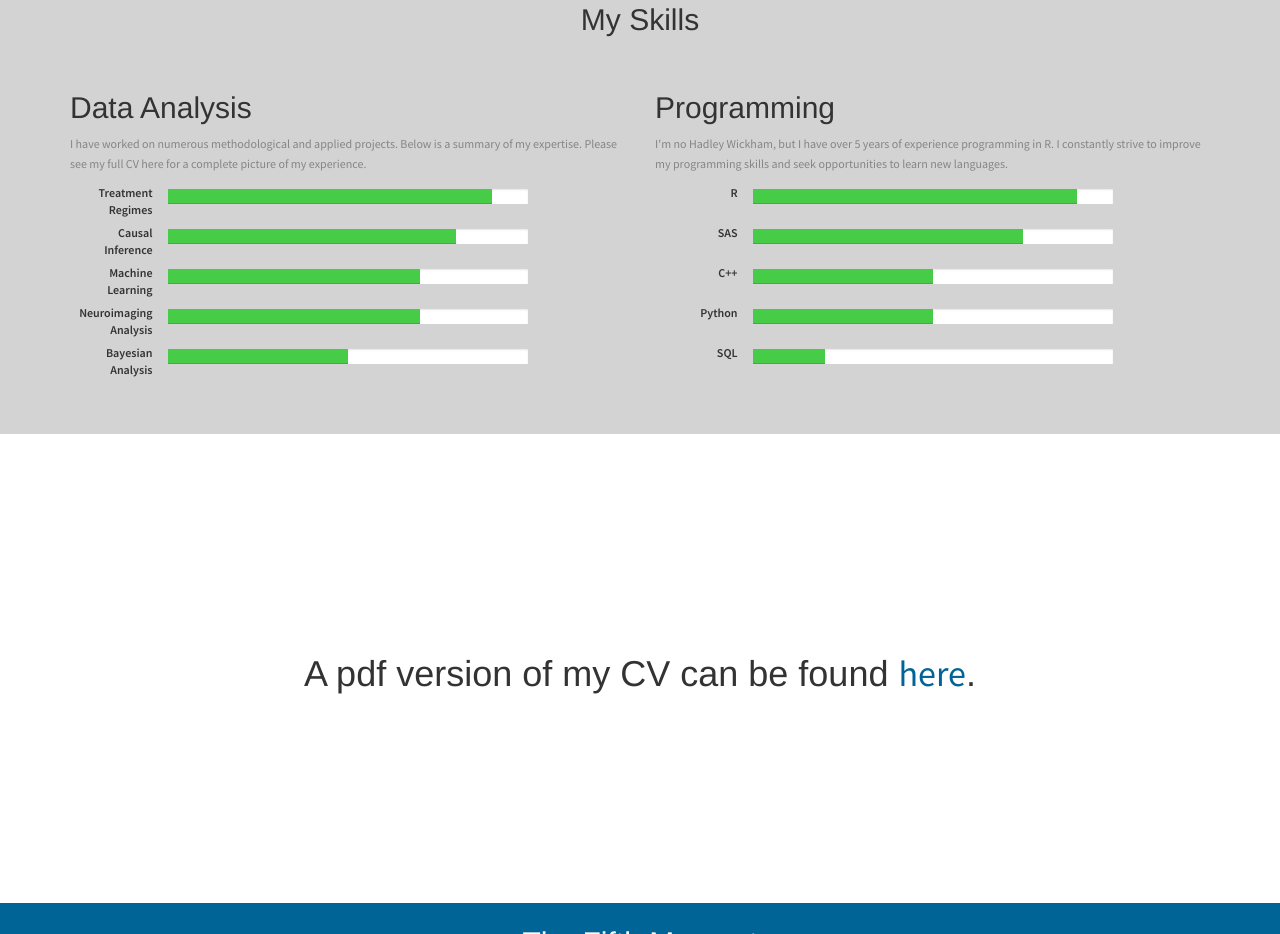
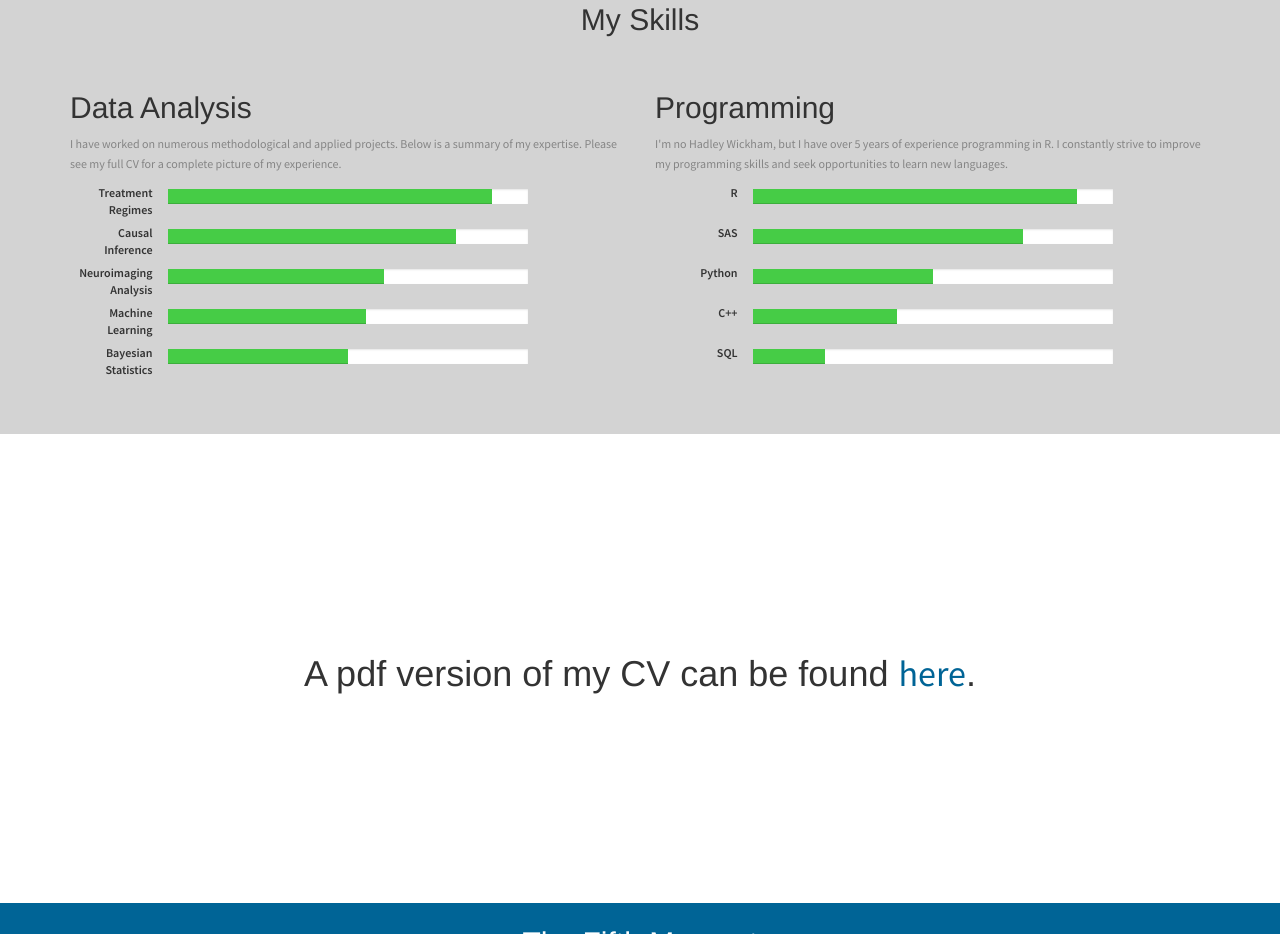
Before and after one commit to kalinn/website, a plain HTML site: page index.html in a window 1280 px wide. Shown: the part 1993-2927 px from the top of the page. Drawn offline with Linux system fonts and the light colour scheme.

Commit message:
Fix arrows, update skills

```diff
--- a/index.html
+++ b/index.html
@@ -213,7 +213,7 @@
             <div class="col-sm-6">
                     <h2>Data Analysis</h2>
                     <p class="mrgBtm20">
-                    I have worked on numerous methodological and applied projects. Below is a summary of my expertise. Please see my full CV here for a complete picture of my experience.
+                    I have worked on numerous methodological and applied projects. Below is a summary of my expertise. Please see my full CV for a complete picture of my experience.
 
                     </p>
                     <div class="row">
@@ -237,27 +237,32 @@
                         </div>
                     </div>
                     <div class="row">
-                        <div class="col-md-2 skilltitle">Machine Learning</div>
+                        <div class="col-md-2 skilltitle">Neuroimaging Analysis</div>
                         <div class="col-md-8">
                             <div class="progress">
-                                <div class="progress-bar" role="progressbar" aria-valuenow="70" aria-valuemin="0" aria-valuemax="100" style="width: 70%;">
-                                    <span class="sr-only">70% Complete</span>
+                                <div class="progress-bar" role="progressbar" aria-valuenow="
+                                60" aria-valuemin="0" aria-valuemax="100" style="width:
+                                60%;">
+                                    <span class="sr-only">60% Complete</span>
                                 </div>
                             </div>
                         </div>
                     </div>
                     <div class="row">
-                        <div class="col-md-2 skilltitle">Neuroimaging Analysis</div>
+                        <div class="col-md-2 skilltitle">Machine Learning</div>
                         <div class="col-md-8">
                             <div class="progress">
-                                <div class="progress-bar" role="progressbar" aria-valuenow="70" aria-valuemin="0" aria-valuemax="100" style="width: 70%;">
-                                    <span class="sr-only">70% Complete</span>
+                                <div class="progress-bar" role="progressbar" aria-valuenow="
+                                55" aria-valuemin="0" aria-valuemax="100" style="width:
+                                55%;">
+                                    <span class="sr-only">55% Complete</span>
                                 </div>
                             </div>
                         </div>
                     </div>
                     <div class="row">
-                        <div class="col-md-2 skilltitle">Bayesian Analysis</div>
+                        <div class="col-md-2 skilltitle">Bayesian
+                            Statistics</div>
                         <div class="col-md-8">
                             <div class="progress">
                                 <div class="progress-bar" role="progressbar" aria-valuenow="50" aria-valuemin="0" aria-valuemax="100" style="width: 50%;">
@@ -294,8 +299,8 @@
                             </div>
                         </div>
                     </div>
-                   <div class="row">
-                        <div class="col-md-2 skilltitle">C++</div>
+                    <div class="row">
+                        <div class="col-md-2 skilltitle">Python</div>
                         <div class="col-md-8">
                             <div class="progress">
                                 <div class="progress-bar" role="progressbar" aria-valuenow="50" aria-valuemin="0" aria-valuemax="100" style="width: 50%;">
@@ -304,12 +309,14 @@
                             </div>
                         </div>
                     </div>
-                    <div class="row">
-                        <div class="col-md-2 skilltitle">Python</div>
+                   <div class="row">
+                        <div class="col-md-2 skilltitle">C++</div>
                         <div class="col-md-8">
                             <div class="progress">
-                                <div class="progress-bar" role="progressbar" aria-valuenow="50" aria-valuemin="0" aria-valuemax="100" style="width: 50%;">
-                                    <span class="sr-only">50% Complete</span>
+                                <div class="progress-bar" role="progressbar" aria-valuenow="
+                                40" aria-valuemin="0" aria-valuemax="100" style="width:
+                                40%;">
+                                    <span class="sr-only">40% Complete</span>
                                 </div>
                             </div>
                         </div>
```
Also changed, not shown: images/arrows.png.
